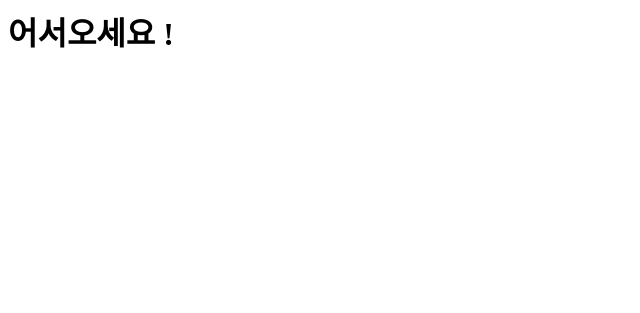
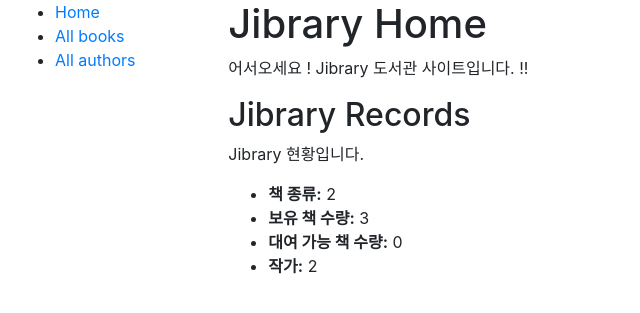
Before and after one commit to developer-Wonjun/Django-LocalLibrary, a Django app: page /catalog/ in a window 1280 px wide. Shown: the top 313 px of the page, without its empty margins (0-640 px from the left). Run offline with Django 3.2, Linux system fonts and the light colour scheme; data comes from the database, SQL or seed files in the repository; some libraries are stand-ins or nearby versions.

Commit message:
Build - Book list

```diff
--- /dev/null
+++ b/catalog/static/css/style.css
@@ -0,0 +1,5 @@
+.sidebar-nav {
+    margin-top: 20px;
+    padding: 0;
+    list-style: none;
+}
--- /dev/null
+++ b/catalog/templates/base_generic.html
@@ -0,0 +1,28 @@
+<!DOCTYPE html>
+<html lang="en">
+<head>
+  {% block title %}<title>Local Library</title>{% endblock %}
+  <meta charset="utf-8">
+  <meta name="viewport" content="width=device-width, initial-scale=1">
+  <link rel="stylesheet" href="https://stackpath.bootstrapcdn.com/bootstrap/4.1.3/css/bootstrap.min.css" integrity="sha384-MCw98/SFnGE8fJT3GXwEOngsV7Zt27NXFoaoApmYm81iuXoPkFOJwJ8ERdknLPMO" crossorigin="anonymous">
+  <!-- Add additional CSS in static file -->
+  {% load static %}
+  <link rel="stylesheet" href="{% static 'css/styles.css' %}">
+</head>
+<body>
+  <div class="container-fluid">
+    <div class="row">
+      <div class="col-sm-2">
+      {% block sidebar %}
+        <ul class="sidebar-nav">
+          <li><a href="{% url 'index' %}">Home</a></li>
+          <li><a href="{% url 'books' %}">All books</a></li>
+          <li><a href="">All authors</a></li>
+        </ul>
+     {% endblock %}
+      </div>
+      <div class="col-sm-10 ">{% block content %}{% endblock %}</div>
+    </div>
+  </div>
+</body>
+</html>
--- a/catalog/templates/index.html
+++ b/catalog/templates/index.html
@@ -1 +1,14 @@
-<h1>어서오세요 !</h1>
+{% extends "base_generic.html" %}
+
+{% block content %}
+  <h1>Jibrary Home</h1>
+  <p>어서오세요 ! Jibrary 도서관 사이트입니다. !!</p>
+  <h2>Jibrary Records</h2>
+  <p>Jibrary 현황입니다.</p>
+  <ul>
+    <li><strong>책 종류:</strong> {{ num_books }}</li>
+    <li><strong>보유 책 수량:</strong> {{ num_instances }}</li>
+    <li><strong>대여 가능 책 수량:</strong> {{ num_instances_available }}</li>
+    <li><strong>작가:</strong> {{ num_authors }}</li>
+  </ul>
+{% endblock %}
--- a/catalog/urls.py
+++ b/catalog/urls.py
@@ -4,5 +4,5 @@ from catalog import views
 
 urlpatterns = [
     path('', views.index, name='index'),
-
+    path('books/', views.BookListView.as_view(), name='books'),
 ]
--- a/catalog/views.py
+++ b/catalog/views.py
@@ -1,7 +1,25 @@
 from django.shortcuts import render
-
+from catalog.models import Book, Author, BookInstance, Genre
+from django.views import generic
 # Create your views here.
 
 
 def index(request):
-    return render(request, 'index.html')
+
+    num_books = Book.objects.all().count()
+    num_instances = BookInstance.objects.all().count()
+
+    num_instances_available = BookInstance.objects.filter(status__exact='a').count()
+    num_authors = Author.objects.all().count()
+
+    context = {
+        'num_books': num_books,
+        'num_instances': num_instances,
+        'num_instances_available': num_instances_available,
+        'num_authors': num_authors
+    }
+
+    return render(request, 'index.html', context=context)
+
+class BookListView(generic.ListView):
+    model = Book
```
Also changed, not shown: catalog/models.py (+12 -6 lines), catalog/templates/catalog/book_list.html (added, +16 -0 lines).
